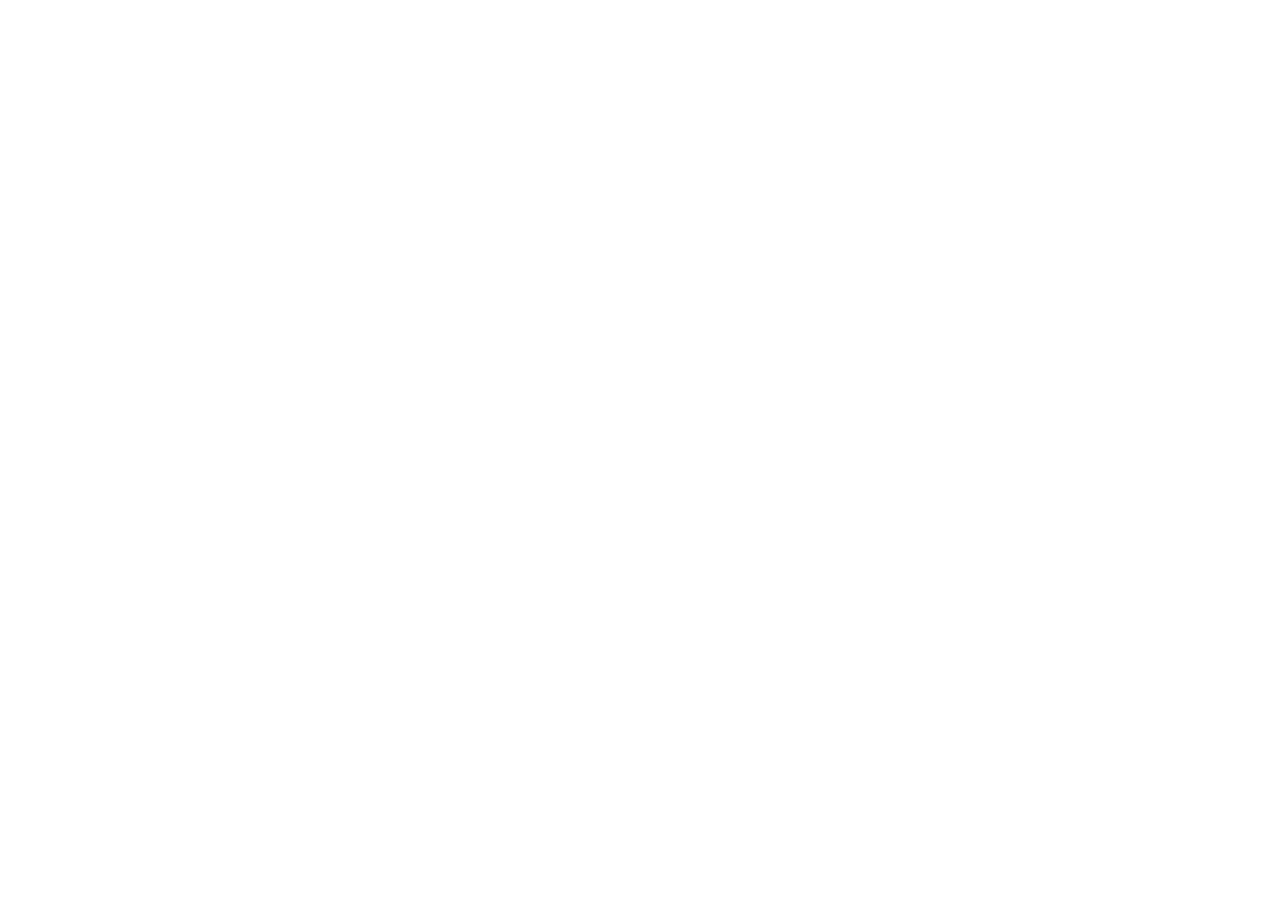
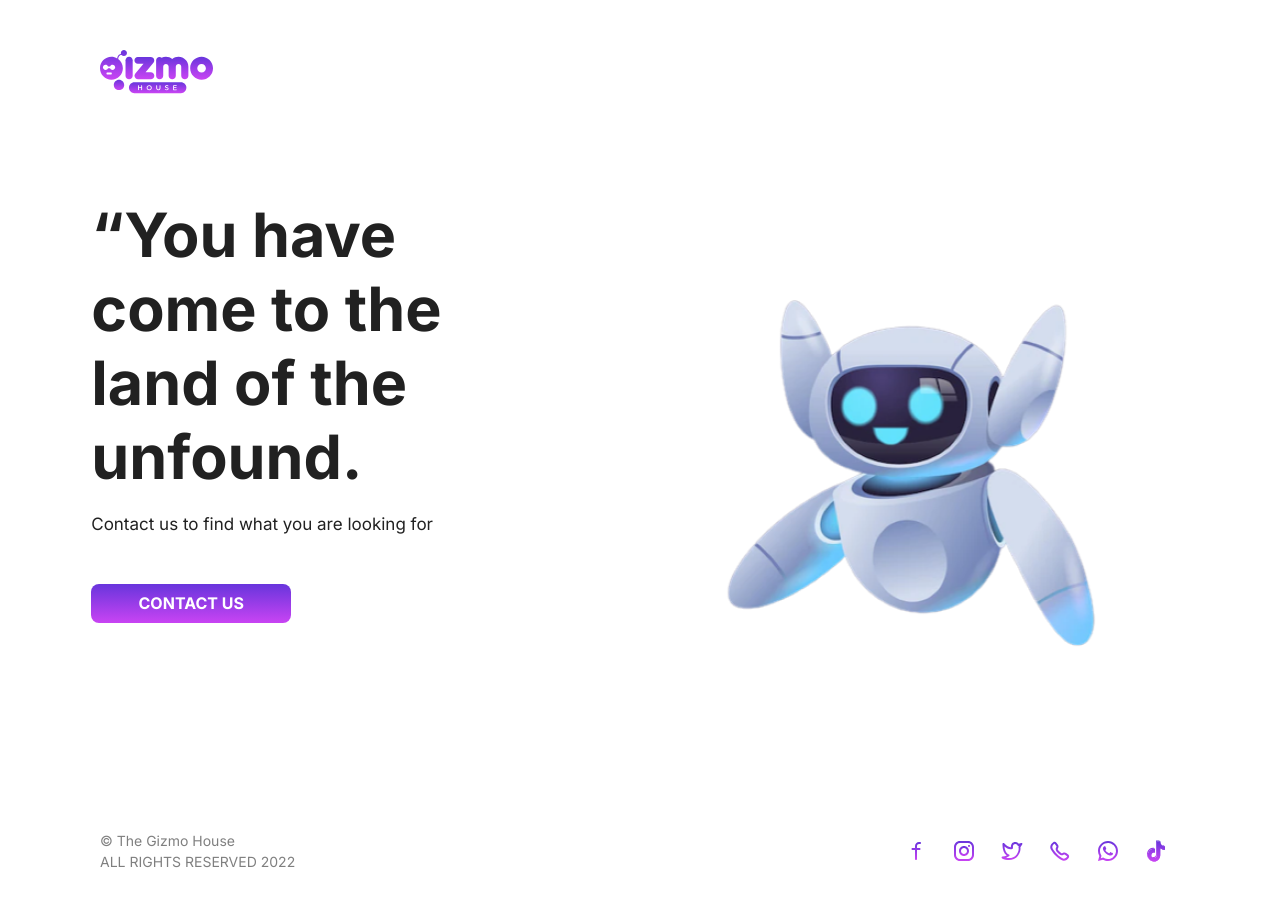
Before and after one commit to The-NOTI-company/the-gizmo-house-website, a plain HTML site: page index.html in a window 1280 px wide. Before the commit the page ends 800 px from the top, so only its background shows below. Drawn offline with Linux system fonts and the light colour scheme.

Commit message:
Homepage in progress

```diff
--- a/index.html
+++ b/index.html
@@ -4,10 +4,53 @@
     <meta charset="UTF-8">
     <meta http-equiv="X-UA-Compatible" content="IE=edge">
     <meta name="viewport" content="width=device-width, initial-scale=1.0">
+    <link rel="stylesheet" href="./styles/index.css">
     <link rel="icon" type="image/x-icon" href="./assets/favicon.ico">
     <title>The Gizmo House</title>
 </head>
 <body>
-
+    <header class="homepage-header">
+        <a href="/index.html" class="logo">
+            <img src="./assets/svg/logo.svg" alt="The Gizmo house logo" />
+        </a>
+    </header>
+    <main class="main-homepage">
+        <section class="not-found-container">
+            <div class="not-found-text">
+                <h1 class="not-found-title">“You have come to the land of the unfound.</h1>
+                <p class="not-found-subtitle">Contact us to find what you are looking for</p>
+                <a href="contact.html" class="btn contact-page-link">contact us</a>
+            </div>
+            <div class="gizmo-img-container">
+                <img src="./assets/png/gizmo.png" alt="Gizmo Robot"/>
+            </div>
+        </section>
+    </main>
+    <footer class="homepage-footer">
+        <div class="rights-container">
+            <h6>&copy; The Gizmo House</h6>
+            <h6>ALL RIGHTS RESERVED 2022</h6>
+        </div>
+        <div class="socials-container">
+            <a href="https://www.facebook.com/thegizmohouse" target="_blank" class="social-link">
+                <img src="./assets/svg/facebook.svg" alt="facebook"/>
+            </a>
+            <a href="https://instagram.com/thegizmohouse?igshid=YmMyMTA2M2Y=" target="_blank" class="social-link">
+                <img src="./assets/svg/instagram.svg" alt="instagram"/>
+            </a>
+            <a href="https://twitter.com/thegizmohouse?s=21&t=59DDFvGcTi_FWLPep9RZsQ" target="_blank" class="social-link">
+                <img src="./assets/svg/twitter.svg" alt="twitter"/>
+            </a>
+            <a href="tel:+2347038907062" target="_blank" class="social-link">
+                <img src="./assets/svg/phone.svg" alt="phone"/>
+            </a>
+            <a href="whatsapp://send?abid=+2347038907062&text=Hello%2C%20World!" target="_blank" class="social-link">
+                <img src="./assets/svg/whatsapp.svg" alt="whatsapp"/>
+            </a>
+            <a href="https://vm.tiktok.com/ZMNYej3oF/" target="_blank" class="social-link">
+                <img src="./assets/svg/tik-tok.svg" alt="tik-tok"/>
+            </a>
+        </div>
+    </footer>
 </body>
 </html>
--- a/styles/index.scss
+++ b/styles/index.scss
@@ -0,0 +1,129 @@
+@import url('https://fonts.googleapis.com/css2?family=Inter:wght@100;200;300;400;500;600;700;800;900&display=swap');
+
+*,
+html,
+body{
+    margin: 0;
+    padding: 0;
+    box-sizing: border-box;
+}
+
+body{
+    font-family: 'Inter', sans-serif;
+}
+
+main{
+    display: flex;
+    flex-direction: row;
+}
+
+.btn{
+    background: linear-gradient(0deg, #C944F3 -0.06%, #6835DC 99.91%);
+    border-radius: 8px;
+    text-transform: uppercase;
+    padding: 10px 16px;
+    font-weight: 700;
+    font-size: 16px;
+    line-height: 19px;
+    color: #FFFFFF;
+    text-decoration: none;
+    cursor: pointer;
+    text-align: center;
+    transition: all 2s;
+
+    &:hover{
+        background: linear-gradient(0deg, #af3bd2 -0.06%, #542cb1 99.91%);
+
+    }
+
+}
+
+// Homepage
+.homepage-header{
+    padding: 50px 100px;
+}
+
+.main-homepage{
+    padding: 50px ;
+
+    .not-found-container{
+        display: flex;
+        flex-direction: row;
+        justify-content: space-around;
+
+        .not-found-text{
+            display: flex;
+            flex-direction: column;
+            max-width: 40%;
+        }
+
+        .not-found-title{
+            font-style: normal;
+            font-weight: 700;
+            font-size: 61.04px;
+            line-height: 74px;
+            color: #212121;
+        }
+
+        .not-found-subtitle{
+            font-family: 'Inter';
+            font-style: normal;
+            font-weight: 400;
+            font-size: 17px;
+            line-height: 21px;
+            color: #212121;
+            margin-top: 20px;
+            margin-bottom: 49px;
+        }
+
+        .contact-page-link{
+            width: 100%;
+            max-width: 200px;
+        }
+    }
+
+    .gizmo-img-container{
+        align-self: flex-start;
+        max-width: 543.12px;
+
+        img{
+            width: 100%;
+        }
+    }
+}
+
+.homepage-footer{
+    display: flex;
+    justify-content: space-between;
+    padding: 48px 100px;
+
+    .rights-container{
+        h6{
+            font-weight: 400;
+            font-size: 14px;
+            line-height: 17px;
+            color: rgba(0, 0, 0, 0.5);
+            margin-bottom: 4px;
+        }
+    }
+
+    .socials-container{
+        display: flex;
+        align-items: center;
+
+        .social-link{
+            text-decoration: none;
+            margin: 0 12px;
+        }
+    }
+}
+
+// Contact page
+
+.contact-us-container{
+    .contact-form-container{
+        .contact-form-title{
+
+        }
+    }
+}
```
Also changed, not shown: contact.html (+25 -9 lines), assets/png/gizmo.png (added), styles/index.css (added).
